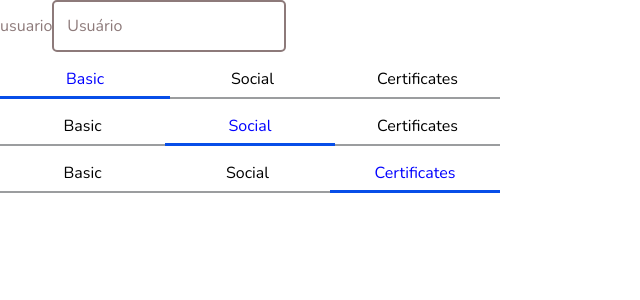
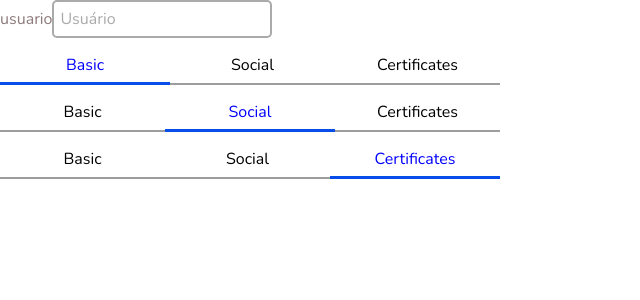
Before and after one commit to LeonardoVechieti/desafio4_compass, a Vue app: page /success in a window 1280 px wide. Shown: the top 300 px of the page, without its empty margins (0-640 px from the left). Built offline with nearby package versions, Linux system fonts and the light colour scheme.

Commit message:
Style: adjusted color and padding

```diff
--- a/src/components/micro/Input/Input.scss
+++ b/src/components/micro/Input/Input.scss
@@ -1,12 +1,11 @@
 .inputs{
     font-family: 'Nunito';
-    color: #8d7a7a;
-    padding: 0.8em;
-    border: 2px solid;
-    border-color: #8d7a7a;
+    color: black;
+    padding: 6px;
+    border: 2px solid #AAAAAA;
     border-radius: 5px;
     outline: none;
     &::placeholder{
-        color: #8d7a7a;
+        color: #AAAAAA;
     }
 }
```
